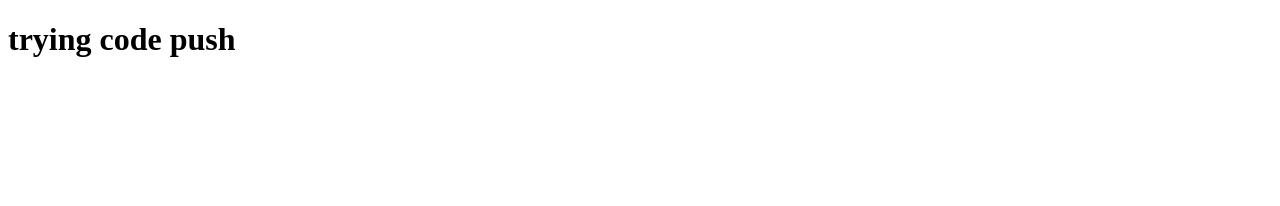
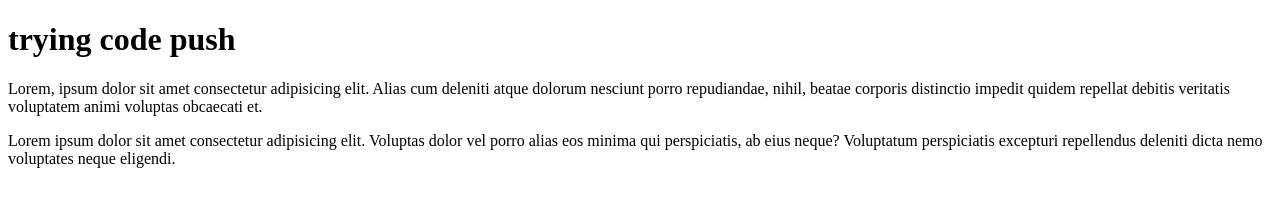
Before and after one commit to zahidbinshad/third-try, a plain HTML site: page index.html in a window 1280 px wide. Drawn offline with Linux system fonts and the light colour scheme.

Commit message:
paragraph added

```diff
--- a/index.html
+++ b/index.html
@@ -8,5 +8,7 @@
 </head>
 <body>
     <h1> trying code push</h1>
+    <p>Lorem, ipsum dolor sit amet consectetur adipisicing elit. Alias cum deleniti atque dolorum nesciunt porro repudiandae, nihil, beatae corporis distinctio impedit quidem repellat debitis veritatis voluptatem animi voluptas obcaecati et.</p>
+    <p>Lorem ipsum dolor sit amet consectetur adipisicing elit. Voluptas dolor vel porro alias eos minima qui perspiciatis, ab eius neque? Voluptatum perspiciatis excepturi repellendus deleniti dicta nemo voluptates neque eligendi.</p>
 </body>
 </html>
```
